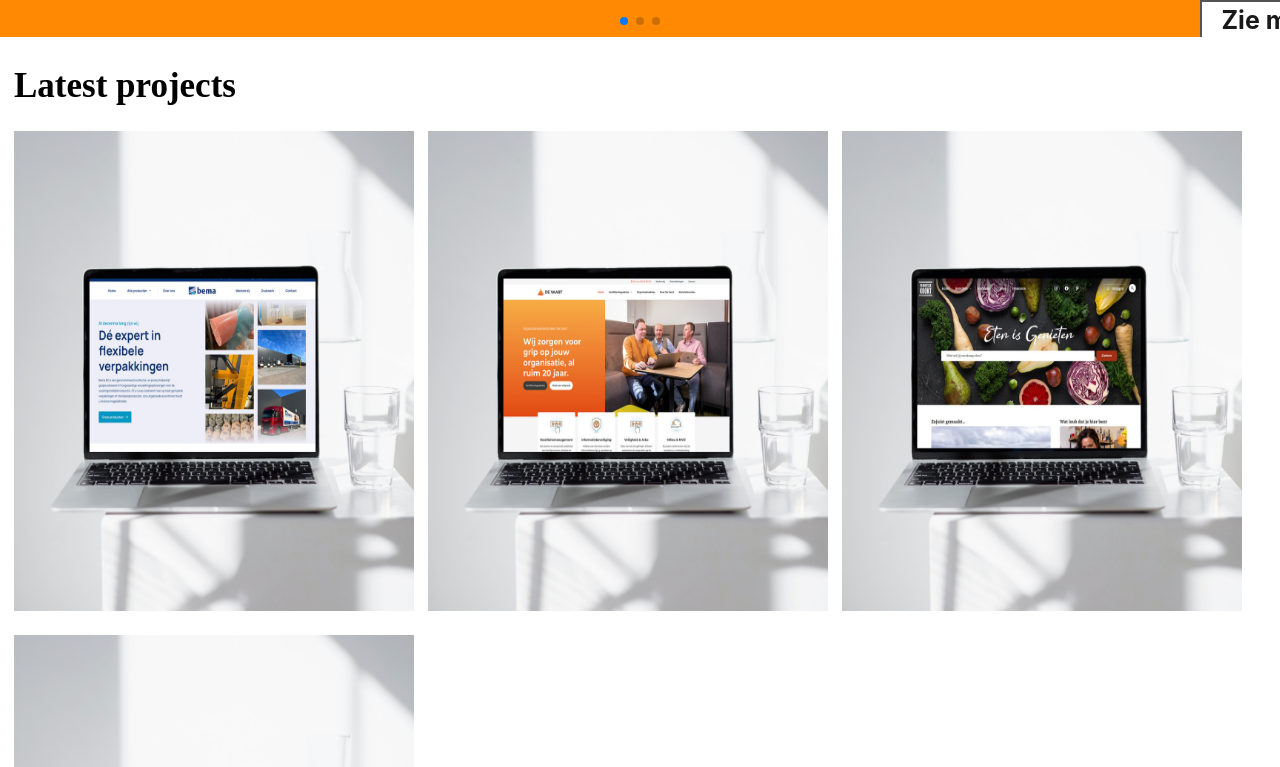
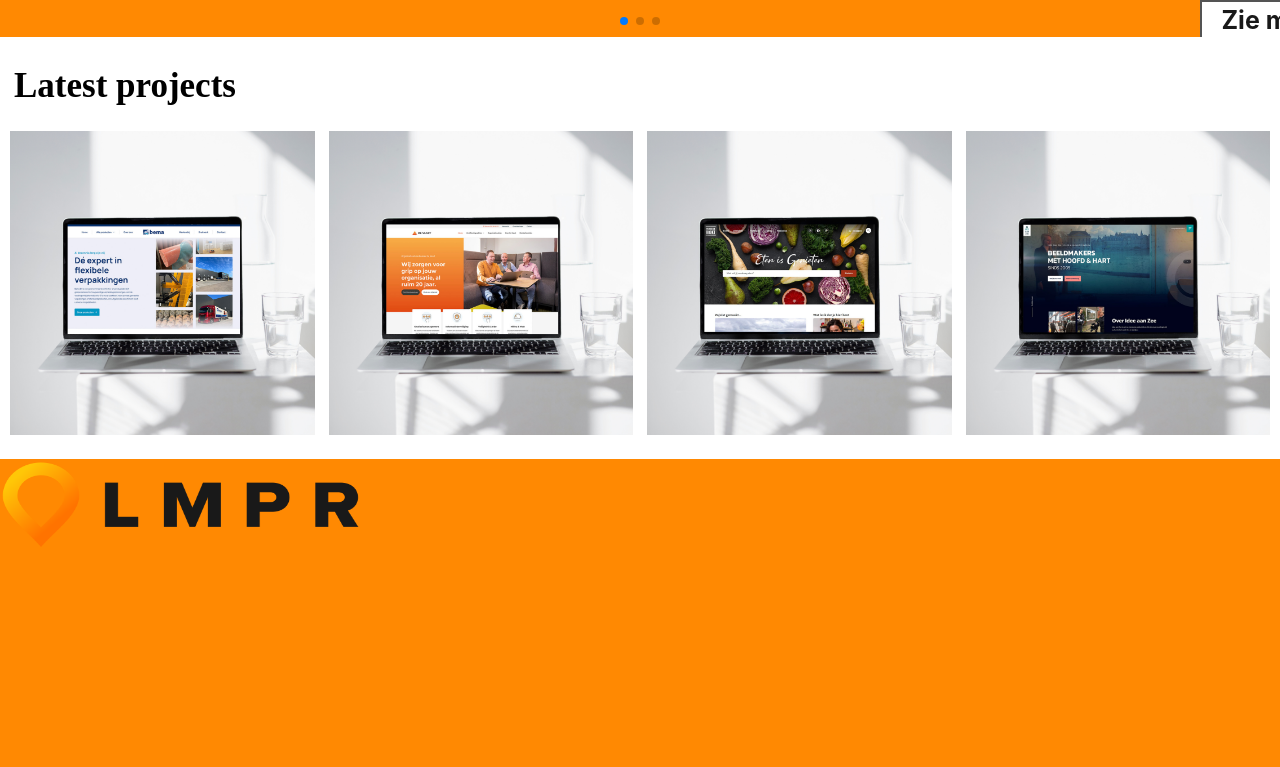
Before and after one commit to RDJL2003/Landingspagina, an Angular app: page / in a window 1280 px wide. Shown: the part 1580-2347 px from the top of the page. Built offline with nearby package versions, Linux system fonts and the light colour scheme.

Commit message:
Wijzigingen inzoomen

```diff
--- a/src/app/Zoomin/Zoomin-animatie.component.css
+++ b/src/app/Zoomin/Zoomin-animatie.component.css
@@ -7,14 +7,30 @@ margin-left: 14px;
 
 }
 
+.mock-ups {
+  display: flex;
+  margin: 0 10px;
+
+}
+
 .mock-up {
-    width: 400px;
-    height: 480px;
-    margin-left: 14px;
+  display: block;
+    max-height: 480px;
+    margin-right: 14px;
     margin-bottom: 20px;
     transition: transform 0.3s ease; /* Voeg een overgang toe voor een vloeiende animatie */
   }
 
-  .mock-up:hover {
-    transform: scale(1.1); /* Voeg hier de vergrote schaal toe voor de hover */
+  .mock-up img {
+    width: 100%;
+    max-height: 100%;
   }
+
+  .mock-up {
+    overflow: hidden;
+  }
+
+  .mock-ups a:last-child {
+    margin-right: 0px;
+
+  }
--- a/src/app/Zoomin/Zoomin-animatie.component.html
+++ b/src/app/Zoomin/Zoomin-animatie.component.html
@@ -1,14 +1,19 @@
-
 <h2 class="mock-up-titel">Latest projects</h2>
-<a href="https://www.bemabv.com/" target="_blank">
-<img src="assets/1.png" alt="mock-up1" class="mock-up" (mouseenter)="zoom('mockup1', 'zoomed')" (mouseleave)="zoom('mockup1', 'normal')" [@zoomIn]="animationStates['mockup1']">
-</a>
-<a href="https://www.devaart.nl" target="_blank">
- <img src="assets/2.png" alt="mock-up2" class="mock-up" (mouseenter)="zoom('mockup2', 'zoomed')" (mouseleave)="zoom('mockup2', 'normal')" [@zoomIn]="animationStates['mockup2']" >
-</a>
-<a href="https://www.francescakookt.nl/" target="_blank">
-<img src="assets/3.png" alt="mock-up3" class="mock-up" (mouseenter)="zoom('mockup3', 'zoomed')" (mouseleave)="zoom('mockup3', 'normal')" [@zoomIn]="animationStates['mockup3']">
-</a>
-<a href="https://ideeaanzee.tv/" target="_blank">
-<img src="assets/4.png" alt="mock-up4" class="mock-up" (mouseenter)="zoom('mockup4', 'zoomed')" (mouseleave)="zoom('mockup4', 'normal')" [@zoomIn]="animationStates['mockup4']">
-</a>
+<div class="mock-ups">
+    <a href="https://www.bemabv.com/" class="mock-up" target="_blank">
+        <img src="assets/1.png" alt="mock-up1"  (mouseenter)="zoom('mockup1', 'zoomed')"
+            (mouseleave)="zoom('mockup1', 'normal')" [@zoomIn]="animationStates['mockup1']">
+    </a>
+    <a href="https://www.devaart.nl" class="mock-up" target="_blank">
+        <img src="assets/2.png" alt="mock-up2"  (mouseenter)="zoom('mockup2', 'zoomed')"
+            (mouseleave)="zoom('mockup2', 'normal')" [@zoomIn]="animationStates['mockup2']">
+    </a>
+    <a href="https://www.francescakookt.nl/" class="mock-up" target="_blank">
+        <img src="assets/3.png" alt="mock-up3"  (mouseenter)="zoom('mockup3', 'zoomed')"
+            (mouseleave)="zoom('mockup3', 'normal')" [@zoomIn]="animationStates['mockup3']">
+    </a>
+    <a href="https://ideeaanzee.tv/" class="mock-up" target="_blank">
+        <img src="assets/4.png" alt="mock-up4"  (mouseenter)="zoom('mockup4', 'zoomed')"
+            (mouseleave)="zoom('mockup4', 'normal')" [@zoomIn]="animationStates['mockup4']">
+    </a>
+</div>
--- a/src/app/Zoomin/Zoomin-animatie.component.ts
+++ b/src/app/Zoomin/Zoomin-animatie.component.ts
@@ -12,7 +12,7 @@ import { trigger, state, style, transition, animate } from '@angular/animations'
           transform: 'scale(1)'
         })),
         state('zoomed', style({
-          transform: 'scale(1.1)'
+          transform: 'scale(1.6)'
         })),
         transition('normal => zoomed', animate('300ms ease-in')),
         transition('zoomed => normal', animate('300ms ease-out'))
--- a/src/styles.css
+++ b/src/styles.css
@@ -18,12 +18,6 @@ body{
     z-index: 1;
   }
 
-
-.mock-up{
-    width: 400px;
-    height: 480px;
-    margin-left: 14px;
-}
 
 
 
```
